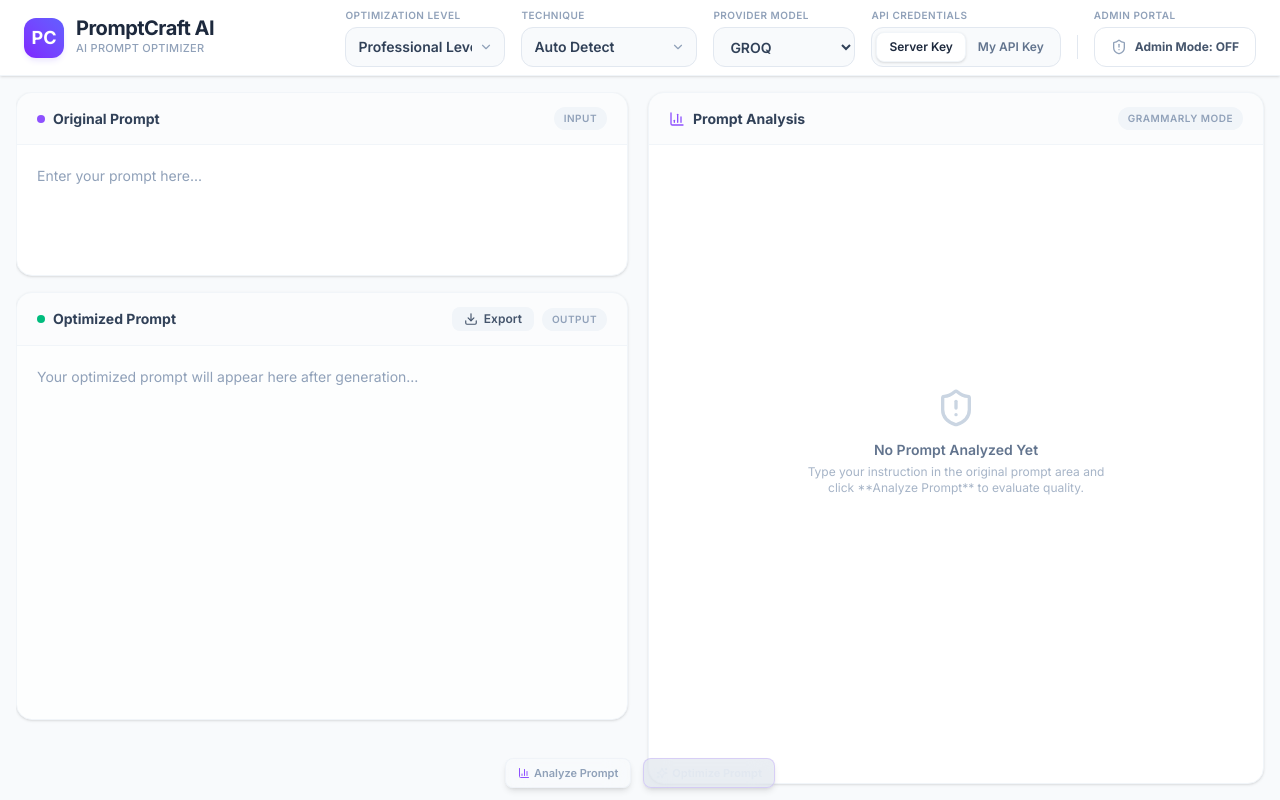
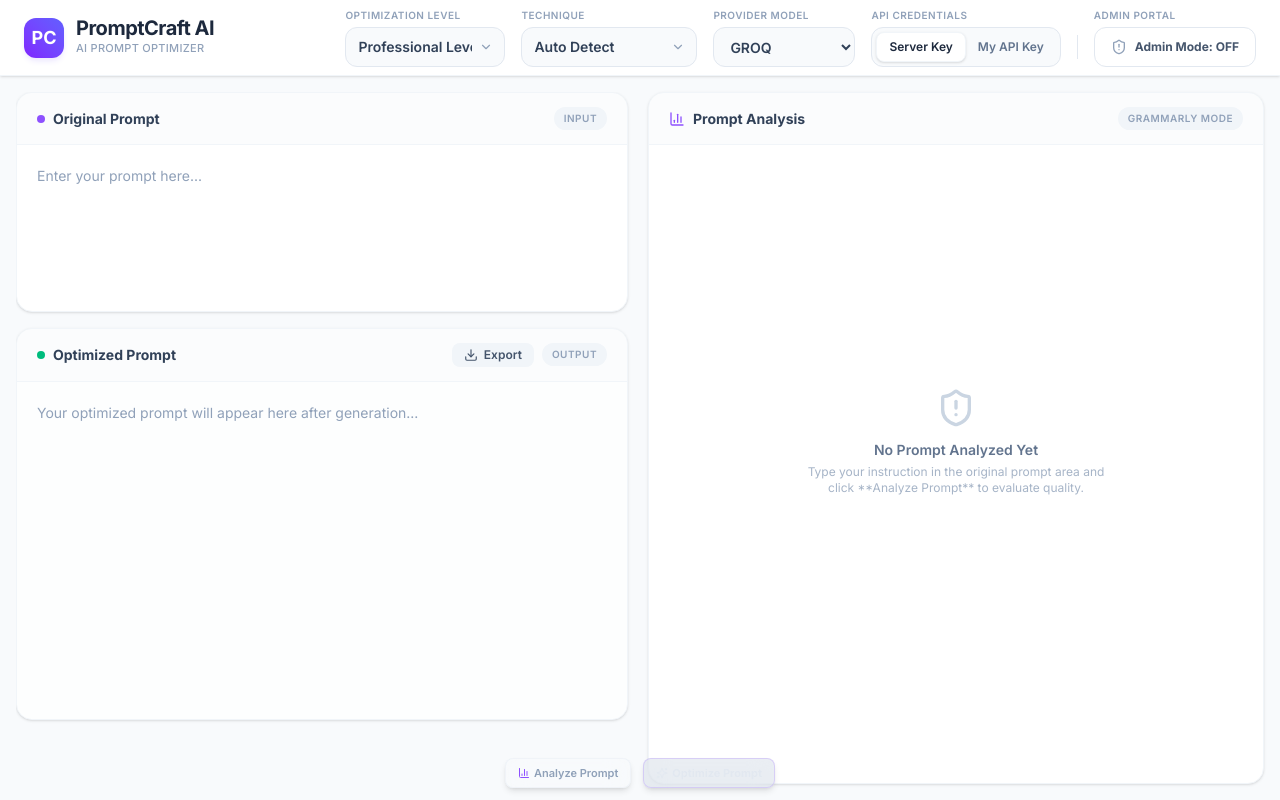
Before and after one commit to dipk6545/AI-Prompt-Generator, a React (Vite) app in the folder frontend/: page / in a window 1280 px wide. Built offline with nearby package versions, Linux system fonts and the light colour scheme.

Commit message:
Fix left column stretching when scroll container is empty

```diff
--- a/frontend/src/components/PromptPanels.tsx
+++ b/frontend/src/components/PromptPanels.tsx
@@ -89,7 +89,8 @@
       <div className="flex-1 grid grid-cols-1 lg:grid-cols-2 gap-4 min-h-0">
 
         {/* Left Column - Split: Top Input, Bottom Output, Report, Diff */}
-        <div className="flex flex-col gap-4 h-full overflow-y-auto pr-1 pb-16">
+        <div className="h-full overflow-y-auto pr-1 pb-16">
+          <div className="flex flex-col gap-4 min-h-full">
 
           {/* Top Panel - Input */}
           <div className="flex flex-col bg-white rounded-2xl border border-slate-100 shadow-sm overflow-hidden group focus-within:ring-2 focus-within:ring-violet-500/10 focus-within:border-violet-500 transition-all flex-[3] min-h-[150px]">
@@ -168,7 +169,7 @@
           {/* Optimization Report & Diff View */}
           <OptimizationReportCard report={optimizationReport} />
           <PromptDiffViewer diffText={promptDiff} />
-
+          </div>
         </div>
 
         {/* Right Column - Analysis Section */}
```
